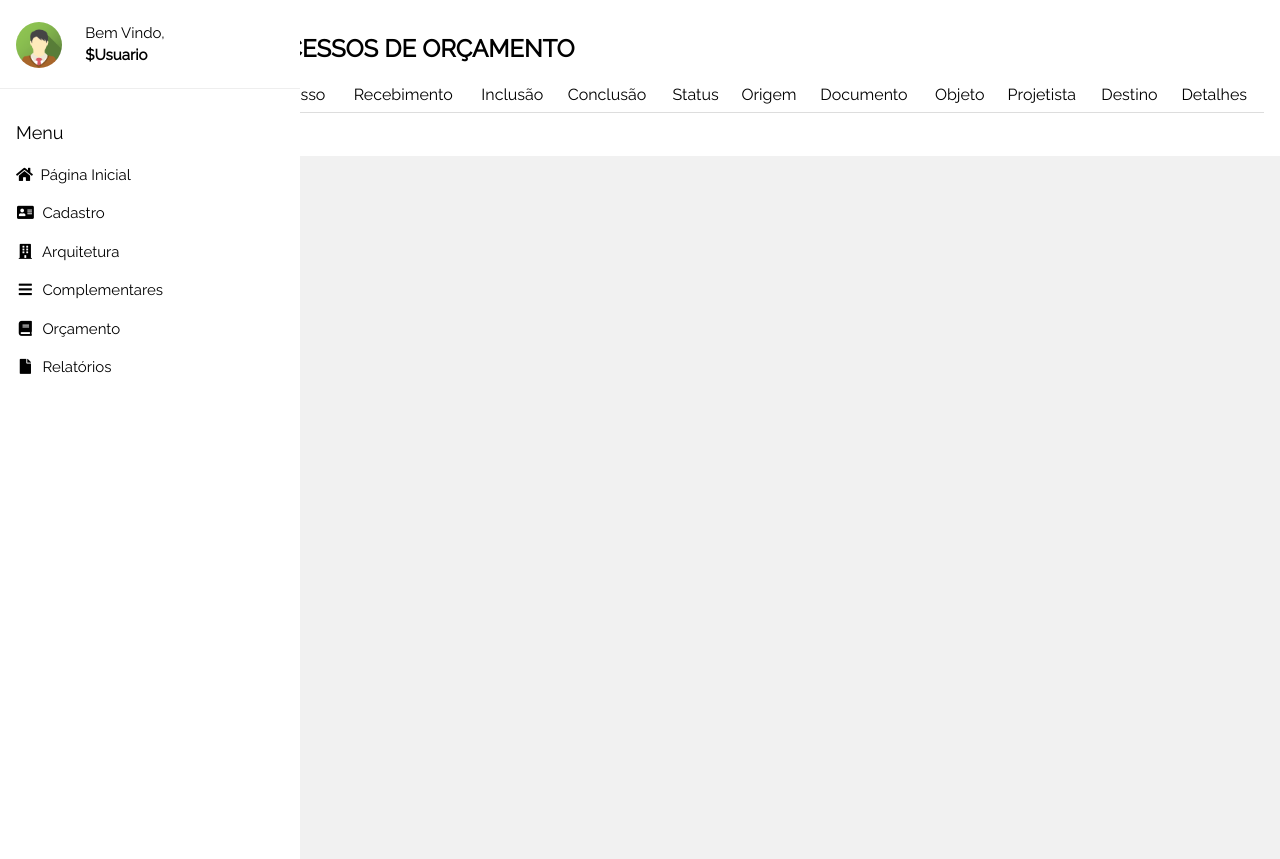
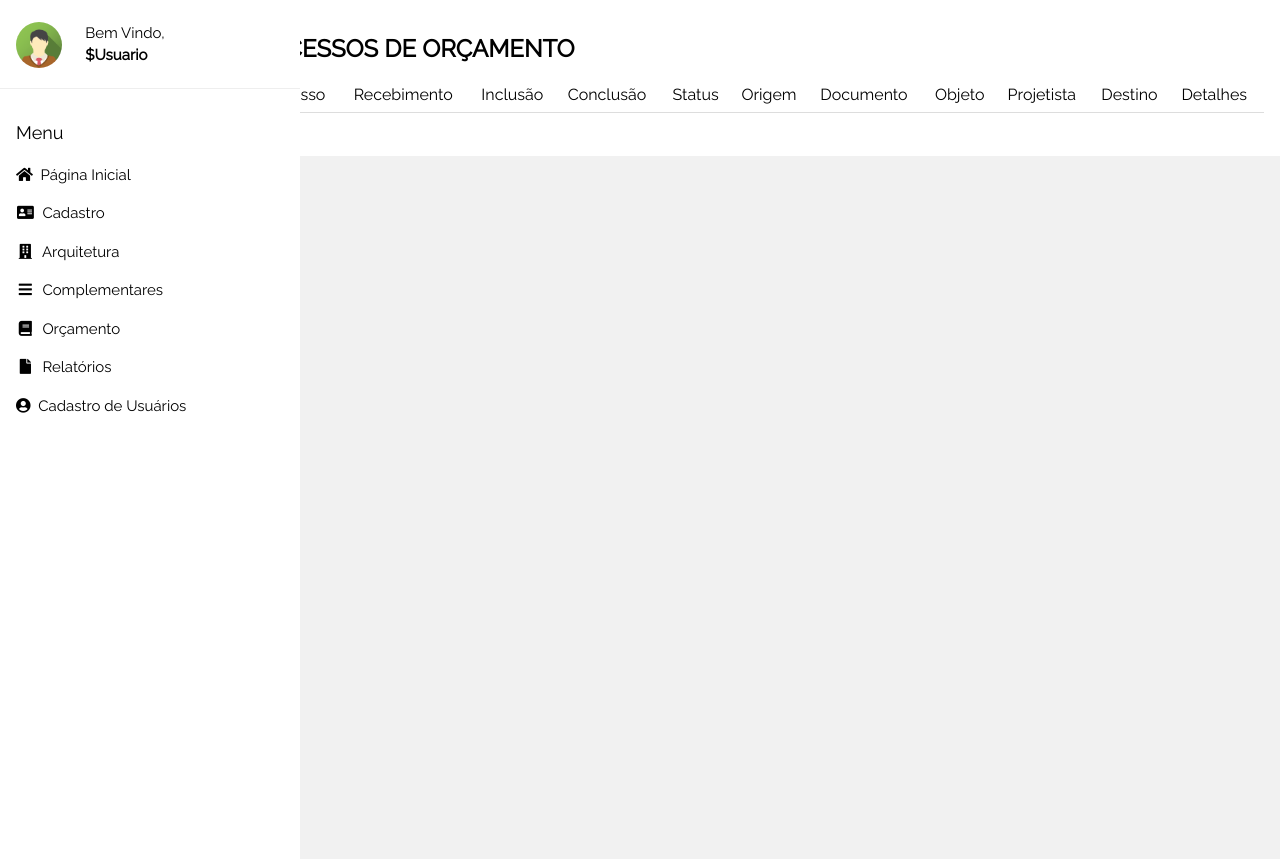
Before and after one commit to thalyasb/DEPAT, a PHP site: the page made by orçamento.php in a window 1280 px wide. Shown: the part 46-905 px from the top of the page. Run offline with PHP 8.4, Linux system fonts and the light colour scheme; data that the repository does not hold is empty; some libraries are stand-ins or nearby versions.

Commit message:
ajustes css

```diff
--- a/complementares.php
+++ b/complementares.php
@@ -55,7 +55,7 @@ textarea {
             <h5>Menu</h5>
         </div>
         <div class="w3-bar-block">
-            <a href="" class="w3-bar-item w3-button w3-padding"><i class="fa fa-home"></i>&nbsp; Página Inicial</a>
+            <a href="index.php" class="w3-bar-item w3-button w3-padding"><i class="fa fa-home"></i>&nbsp; Página Inicial</a>
             <a href="cadastro.php" class="w3-bar-item w3-button w3-padding"><i class="fa fa-address-card fa-fw"></i>&nbsp;
                 Cadastro</a>
             <a href="arquitetura.php" class="w3-bar-item w3-button w3-padding"><i
@@ -64,7 +64,8 @@ textarea {
                 Complementares</a>
             <a href="orçamento.php" class="w3-bar-item w3-button w3-padding"><i class="fa fa-book fa-fw"></i>&nbsp;
                 Orçamento</a>
-            <a href="" class="w3-bar-item w3-button w3-padding"><i class="fa fa-file fa-fw"></i>&nbsp; Relatórios</a>
+            <a href="relatorios.php" class="w3-bar-item w3-button w3-padding"><i class="fa fa-file fa-fw"></i>&nbsp; Relatórios</a>
+            <a href="cadastroUsuario.php" class="w3-bar-item w3-button w3-padding"><i class="fa fa-user-circle" aria-hidden="true"></i>&nbsp; Cadastro de Usuários</a>
         </div>
     </nav>
 
--- a/orçamento.php
+++ b/orçamento.php
@@ -56,7 +56,7 @@ textarea {
             <h5>Menu</h5>
         </div>
         <div class="w3-bar-block">
-            <a href="" class="w3-bar-item w3-button w3-padding"><i class="fa fa-home"></i>&nbsp; Página Inicial</a>
+            <a href="index.php" class="w3-bar-item w3-button w3-padding"><i class="fa fa-home"></i>&nbsp; Página Inicial</a>
             <a href="cadastro.php" class="w3-bar-item w3-button w3-padding"><i class="fa fa-address-card fa-fw"></i>&nbsp;
                 Cadastro</a>
             <a href="arquitetura.php" class="w3-bar-item w3-button w3-padding"><i
@@ -65,7 +65,8 @@ textarea {
                 Complementares</a>
             <a href="orçamento.php" class="w3-bar-item w3-button w3-padding"><i class="fa fa-book fa-fw"></i>&nbsp;
                 Orçamento</a>
-            <a href="" class="w3-bar-item w3-button w3-padding"><i class="fa fa-file fa-fw"></i>&nbsp; Relatórios</a>
+            <a href="relatorios.php" class="w3-bar-item w3-button w3-padding"><i class="fa fa-file fa-fw"></i>&nbsp; Relatórios</a>
+            <a href="cadastroUsuario.php" class="w3-bar-item w3-button w3-padding"><i class="fa fa-user-circle" aria-hidden="true"></i>&nbsp; Cadastro de Usuários</a>
         </div>
     </nav>
 
--- a/relatorios.php
+++ b/relatorios.php
@@ -47,7 +47,7 @@ h5 {
             <h5>Menu</h5>
         </div>
         <div class="w3-bar-block">
-            <a href="" class="w3-bar-item w3-button w3-padding"><i class="fa fa-home"></i>&nbsp; Página Inicial</a>
+            <a href="index.php" class="w3-bar-item w3-button w3-padding"><i class="fa fa-home"></i>&nbsp; Página Inicial</a>
             <a href="cadastro.php" class="w3-bar-item w3-button w3-padding"><i class="fa fa-address-card fa-fw"></i>&nbsp;
                 Cadastro</a>
             <a href="arquitetura.php" class="w3-bar-item w3-button w3-padding"><i
@@ -56,7 +56,8 @@ h5 {
                 Complementares</a>
             <a href="orçamento.php" class="w3-bar-item w3-button w3-padding"><i class="fa fa-book fa-fw"></i>&nbsp;
                 Orçamento</a>
-            <a href="" class="w3-bar-item w3-button w3-padding"><i class="fa fa-file fa-fw"></i>&nbsp; Relatórios</a>
+            <a href="relatorios.php" class="w3-bar-item w3-button w3-padding"><i class="fa fa-file fa-fw"></i>&nbsp; Relatórios</a>
+            <a href="cadastroUsuario.php" class="w3-bar-item w3-button w3-padding"><i class="fa fa-user-circle" aria-hidden="true"></i>&nbsp; Cadastro de Usuários</a>
         </div>
     </nav>
 
```
